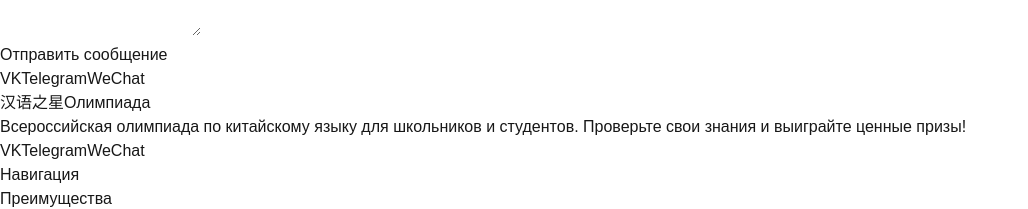
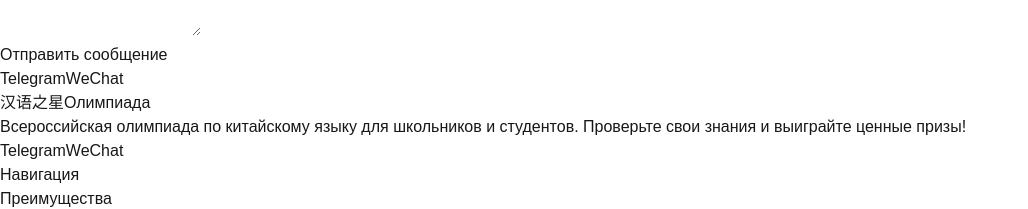
Before and after one commit to Bivekich/chineseeolympic, a Next.js app: page / in a window 1280 px wide. Shown: the part 7316-7525 px from the top of the page, without its empty margins (0-1028 px from the left). Built offline with nearby package versions, Linux system fonts and the light colour scheme.

Commit message:
social links

```diff
--- a/src/components/Footer.tsx
+++ b/src/components/Footer.tsx
@@ -24,9 +24,16 @@
       { title: 'Условия использования', href: '/terms' },
     ],
     social: [
-      { title: 'VK', href: '#', icon: 'vk' },
-      { title: 'Telegram', href: '#', icon: 'telegram' },
-      { title: 'WeChat', href: '#', icon: 'wechat' },
+      {
+        title: 'Telegram',
+        href: 'https://t.me/uchukitaisky',
+        icon: 'telegram',
+      },
+      {
+        title: 'WeChat',
+        href: 'https://u.wechat.com/kDvMRaDLCNF5B6ItXlcjM9Y',
+        icon: 'wechat',
+      },
     ],
   };
 
--- a/src/components/sections/Contact.tsx
+++ b/src/components/sections/Contact.tsx
@@ -24,9 +24,16 @@
   ];
 
   const socials = [
-    { name: 'VK', icon: '/vk.svg', link: '#' },
-    { name: 'Telegram', icon: '/telegram.svg', link: '#' },
-    { name: 'WeChat', icon: '/wechat.svg', link: '#' },
+    {
+      name: 'Telegram',
+      icon: '/telegram.svg',
+      link: 'https://t.me/uchukitaisky',
+    },
+    {
+      name: 'WeChat',
+      icon: '/wechat.svg',
+      link: 'https://u.wechat.com/kDvMRaDLCNF5B6ItXlcjM9Y',
+    },
   ];
 
   const containerVariants = {
```
